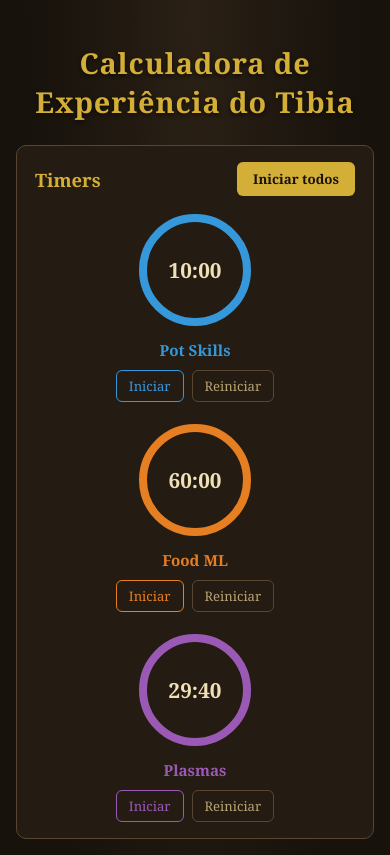
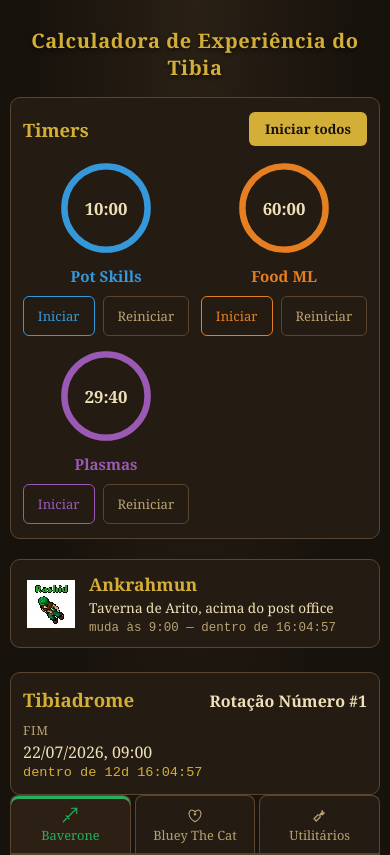
Before and after one commit to Baverone/calculadora-tibia, a React (Vite) app: page / in a window 390 px wide. Shown: the top 855 px of the page. Built offline with nearby package versions, Linux system fonts and the light colour scheme; no server answers.

Commit message:
fix: layout de telemovel, lang pt-PT e grafico fora do caminho critico

```diff
--- a/index.html
+++ b/index.html
@@ -1,9 +1,16 @@
 <!doctype html>
-<html lang="en">
+<html lang="pt-PT">
   <head>
     <meta charset="UTF-8" />
     <link rel="icon" type="image/svg+xml" href="/favicon.svg" />
     <meta name="viewport" content="width=device-width, initial-scale=1.0" />
+    <!-- A barra do browser no telemovel acompanha o tema escuro em vez de
+         ficar branca por cima de um site preto. -->
+    <meta name="theme-color" content="#17120c" />
+    <meta
+      name="description"
+      content="XP, timers de hunt, spots livres do Celesta, Rashid e stamina para os bonecos do Tibia."
+    />
     <title>Calculadora de Experiência do Tibia</title>
   </head>
   <body>
--- a/src/components/layout/PlayerPanel.tsx
+++ b/src/components/layout/PlayerPanel.tsx
@@ -1,12 +1,22 @@
+import { Suspense, lazy } from 'react';
 import { useCharacterState } from '../../hooks/useCharacterState';
 import { getLevelProgress } from '../../domain/levelProgress';
 import type { PlayerMeta } from '../../constants/players';
 import { LevelProgressCard } from '../xp/LevelProgressCard';
 import { XpForecastCard } from '../xp/XpForecastCard';
 import { HuntPlannerCard } from '../xp/HuntPlannerCard';
-import { XpProgressChart } from '../charts/XpProgressChart';
 import { RecentHistoryList } from '../charts/RecentHistoryList';
 import { SkillTrainingCalculator } from '../skillTraining/SkillTrainingCalculator';
+
+/**
+ * O gráfico arrasta o Recharts atrás dele — sozinho, dois terços do JavaScript
+ * da app. Carregado à parte, os timers, o Rashid e os spots do Celesta
+ * aparecem sem esperar por ele, que é o que interessa a quem abre isto no
+ * telemóvel para ver se pode ir caçar.
+ */
+const XpProgressChart = lazy(() =>
+  import('../charts/XpProgressChart').then((module) => ({ default: module.XpProgressChart }))
+);
 
 interface PlayerPanelProps {
   player: PlayerMeta;
@@ -57,7 +67,9 @@
 
           <div className="character-panel__block">
             <h3>Progressão</h3>
-            <XpProgressChart history={history} accentColor={player.accentColor} />
+            <Suspense fallback={<div className="chart-empty-state">A carregar o gráfico…</div>}>
+              <XpProgressChart history={history} accentColor={player.accentColor} />
+            </Suspense>
             <RecentHistoryList history={history} />
           </div>
 
--- a/src/styles/theme.css
+++ b/src/styles/theme.css
@@ -976,3 +976,115 @@
 .hunt-planner__table tr:last-child td {
   border-bottom: none;
 }
+
+/* --- Telemóvel --------------------------------------------------------
+ *
+ * O tema não tinha uma única media query. Num ecrã de 390px isso dava:
+ *  - três separadores lado a lado com "Bluey The Cat" espremido a meio de uma
+ *    barra sem quebra de linha;
+ *  - os três timers em coluna, porque `minmax(160px, 1fr)` + 34px de padding
+ *    não cabiam duas colunas, e cada anel tem 120px — a app abria com um ecrã
+ *    inteiro só de timers antes de se ver seja o que for;
+ *  - botões de 24px de altura, metade do alvo de toque recomendado.
+ *
+ * O corte fica nos 560px: acima disso o layout de 880px já respirava.
+ */
+@media (max-width: 560px) {
+  .app-shell {
+    padding: 14px 10px 48px;
+  }
+
+  .app-header h1 {
+    font-size: 1.25rem;
+    margin-bottom: 16px;
+  }
+
+  /* Ícone por cima do nome: cabem os três sem cortar o nome mais comprido. */
+  .tabs-bar {
+    gap: 4px;
+  }
+
+  .tabs-bar__tab {
+    flex-direction: column;
+    gap: 4px;
+    padding: 10px 4px;
+    font-size: 0.8rem;
+    line-height: 1.15;
+  }
+
+  .tabs-bar__icon {
+    width: 18px;
+    height: 18px;
+  }
+
+  .timers-panel,
+  .hunts-panel,
+  .tibiadrome-section,
+  .character-panel {
+    padding: 14px 12px;
+  }
+
+  /* Duas colunas fixas em vez de auto-fit: com o padding reduzido cabem, e
+     assim não dependem de a conta do minmax dar certo ao pixel. */
+  .timers-panel__cards {
+    grid-template-columns: repeat(2, minmax(0, 1fr));
+    gap: 12px;
+  }
+
+  .timer-card__ring-wrap {
+    width: 96px;
+    height: 96px;
+  }
+
+  .timer-card__time {
+    font-size: 1.05rem;
+  }
+
+  /* Alvos de toque: os botões pequenos ficavam com ~24px de altura. */
+  .timer-card__actions button,
+  .chart-mode-toggle__btn,
+  .player-tabs-bar__tab,
+  .vocation-selector__option,
+  .hunts-panel__reload,
+  .hunts-panel__choose,
+  .hunts-panel__chooser-reset {
+    min-height: 40px;
+    padding-left: 14px;
+    padding-right: 14px;
+  }
+
+  .hunts-panel__chooser-item,
+  .hunts-panel__toggle {
+    min-height: 36px;
+  }
+
+  .level-progress-card__value {
+    font-size: 1.35rem;
+  }
+
+  /* Números de 11 dígitos em duas colunas não cabem lado a lado. */
+  .level-progress-card__details {
+    flex-direction: column;
+    gap: 4px;
+  }
+
+  .xp-forecast__table,
+  .hunt-planner__table,
+  .hunt-scenario-table {
+    font-size: 0.78rem;
+  }
+
+  .xp-forecast__table th,
+  .xp-forecast__table td,
+  .hunt-planner__table th,
+  .hunt-planner__table td,
+  .hunt-scenario-table th,
+  .hunt-scenario-table td {
+    padding: 6px 4px;
+  }
+
+  .recent-history-list li {
+    font-size: 0.8rem;
+    gap: 6px;
+  }
+}
```
